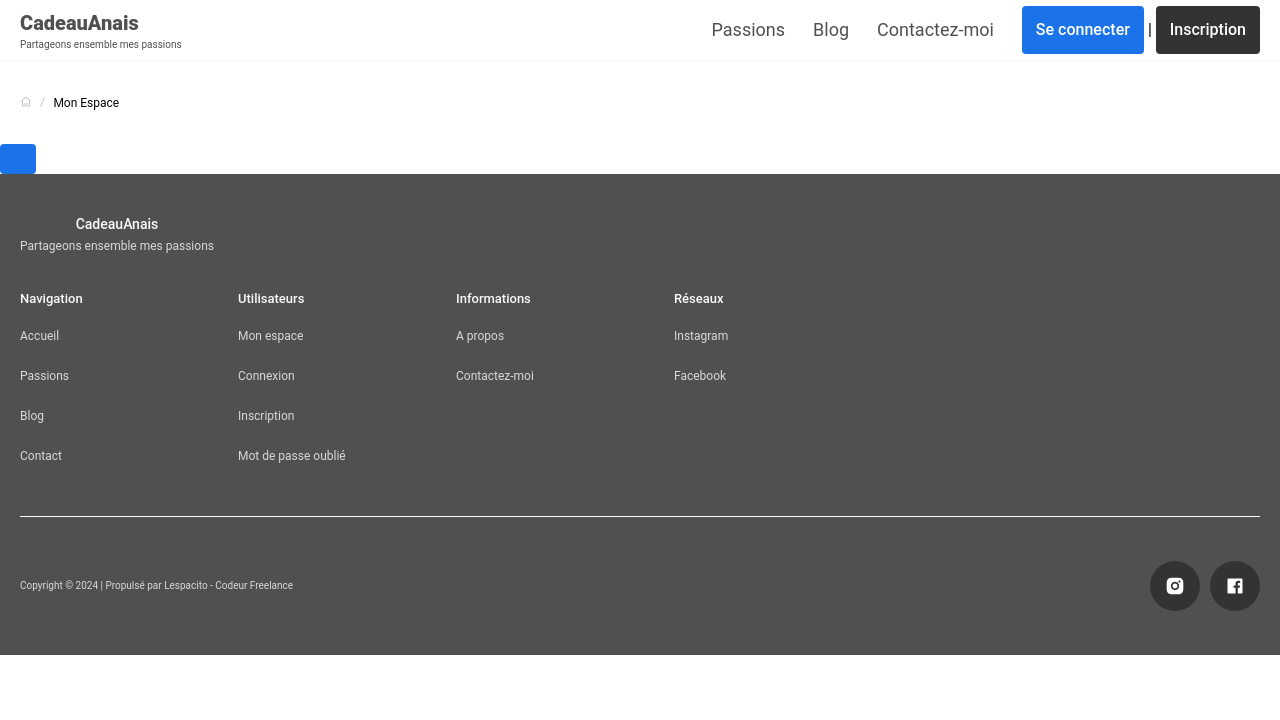
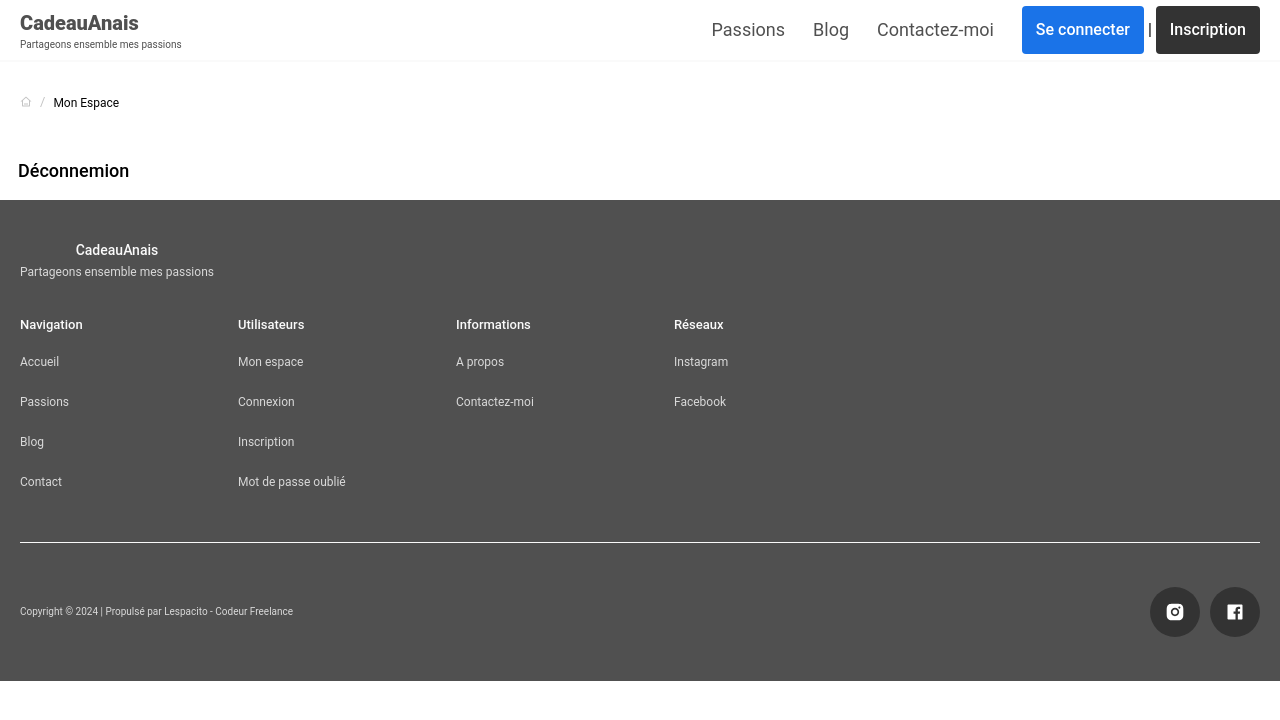
Before and after one commit to lespacito/anaisrepo, a Next.js app: page /mon-espace in a window 1280 px wide. Shown: the top 720 px of the page. Built offline with nearby package versions, Linux system fonts and the light colour scheme.

Commit message:
resolve theme button

```diff
--- a/app/ui/modules/user-profile/user-account/user-account.container.tsx
+++ b/app/ui/modules/user-profile/user-account/user-account.container.tsx
@@ -3,7 +3,9 @@ import { Button } from "@/app/ui/design-system/button/Button";
 export const UserAccountContainer = () => {
   return (
     <div>
-      <Button action={() => console.log("first")}></Button>
+      <Button action={() => console.log("first")} variant="Danger">
+        Déconnemion
+      </Button>
     </div>
   );
 };
```
